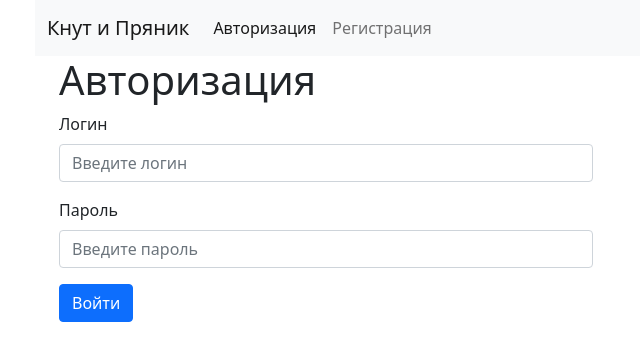
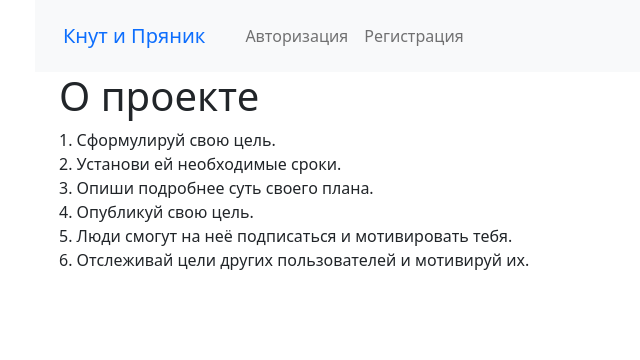
Before and after one commit to GreenLadyTea/motivation, a React (Create React App) app in the folder client/: page / in a window 1280 px wide. Shown: the top 360 px of the page, without its empty margins (47-687 px from the left). Built offline with nearby package versions, Linux system fonts and the light colour scheme.

Commit message:
made changes to routing

```diff
--- a/client/src/layouts/auth.jsx
+++ b/client/src/layouts/auth.jsx
@@ -8,11 +8,15 @@ export default function AuthLayout() {
       <header>
         <Navbar bg="light" expand="lg">
           <Container>
-            <Navbar.Brand>Кнут и Пряник</Navbar.Brand>
+            <Navbar.Brand>
+              <Nav.Link as={NavLink} to="/">
+                Кнут и Пряник
+              </Nav.Link>
+            </Navbar.Brand>
             <Navbar.Toggle aria-controls="responsive-navbar-nav" />
             <Navbar.Collapse id="responsive-navbar-nav">
               <Nav className="me-auto">
-                <Nav.Link as={NavLink} to="/">
+                <Nav.Link as={NavLink} to="/authorization">
                   Авторизация
                 </Nav.Link>
                 <Nav.Link as={NavLink} to="/registration">
--- a/client/src/pages/HomePage.jsx
+++ b/client/src/pages/HomePage.jsx
@@ -3,7 +3,15 @@ import React from 'react';
 export default function HomePage() {
   return (
     <div className="container">
-      <h1>Главная</h1>
+      <h1>О проекте</h1>
+      <div>
+        1. Сформулируй свою цель. <br />
+        2. Установи ей необходимые сроки. <br />
+        3. Опиши подробнее суть своего плана. <br />
+        4. Опубликуй свою цель. <br />
+        5. Люди смогут на неё подписаться и мотивировать тебя. <br />
+        6. Отслеживай цели других пользователей и мотивируй их.
+      </div>
     </div>
   );
 }
--- a/client/src/pages/LoginPage.jsx
+++ b/client/src/pages/LoginPage.jsx
@@ -2,6 +2,7 @@ import React, { useState } from 'react';
 import { Form, Button, Alert } from 'react-bootstrap';
 import { useDispatch } from 'react-redux';
 import { logIn } from '../store/actions/authActions';
+import { useNavigate } from 'react-router-dom';
 
 export default function LoginPage() {
   const [show, setShow] = useState('');
@@ -9,6 +10,7 @@ export default function LoginPage() {
   const [login, setLogin] = useState('');
   const [password, setPassword] = useState('');
   const dispatch = useDispatch();
+  const navigate = useNavigate();
 
   async function handleSubmit(e) {
     e.preventDefault();
@@ -16,6 +18,7 @@ export default function LoginPage() {
     if (response.status === 200) {
       setPassword('');
       setLogin('');
+      navigate('/profile');
     } else {
       setMessage(response.message);
       setShow('danger');
--- a/client/src/pages/RegistrationPage.jsx
+++ b/client/src/pages/RegistrationPage.jsx
@@ -27,7 +27,7 @@ export default function RegistrationPage() {
       setLogin('');
       setUsername('');
       setRepeatedPassword('');
-      setTimeout(() => navigate('/'), 1000);
+      setTimeout(() => navigate('/authorization'), 1000);
     } else {
       setMessage(response.message);
       setShow('danger');
--- /dev/null
+++ b/client/src/pages/UserPage.jsx
@@ -0,0 +1,23 @@
+import React from 'react';
+import avatarLogo from '../images/default_avatar.jpg';
+import './profile.css';
+import { useParams } from 'react-router-dom';
+
+export default function UserPage() {
+  const { username } = useParams();
+  const description = 'Описание';
+  const avatar = avatarLogo;
+
+  return (
+    <div className="container">
+      <div className="profile-info">
+        <img alt="avatar" src={avatar} className="avatar" />
+        <div className="user-info">
+          <h1>{username}</h1>
+          <div>{description}</div>
+        </div>
+      </div>
+      <h2>Мои цели </h2>
+    </div>
+  );
+}
--- a/client/src/routes.jsx
+++ b/client/src/routes.jsx
@@ -8,9 +8,9 @@ import NotFoundPage from './pages/NotFoundPage';
 import MainLayout from './layouts/main';
 import HomePage from './pages/HomePage';
 import CreateGoalPage from './pages/CreateGoalPage';
-import SingleGoalPage from './pages/SingleGoalPage';
 import AuthLayout from './layouts/auth';
 import RegistrationPage from './pages/RegistrationPage';
+import UserPage from './pages/UserPage';
 
 export default function useRoutes(isAuth) {
   if (isAuth) {
@@ -20,9 +20,9 @@ export default function useRoutes(isAuth) {
           <Route path="/" element={<MainLayout />}>
             <Route index element={<HomePage />} />
             <Route path="goals" element={<GoalsPage />} />
-            <Route path="goals/:title" element={<SingleGoalPage />} />
             <Route path="goals/new" element={<CreateGoalPage />} />
             <Route path="people" element={<PeoplePage />} />
+            <Route path="people/:username" element={<UserPage />} />
             <Route path="profile" element={<ProfilePage />} />
             <Route path="*" element={<NotFoundPage />} />
           </Route>
@@ -34,8 +34,9 @@ export default function useRoutes(isAuth) {
   return (
     <Routes>
       <Route path="/" element={<AuthLayout />}>
-        <Route index element={<LoginPage />} />
+        <Route index element={<HomePage />} />
         <Route path="registration" element={<RegistrationPage />} />
+        <Route path="authorization" element={<LoginPage />} />
       </Route>
     </Routes>
   );
```
